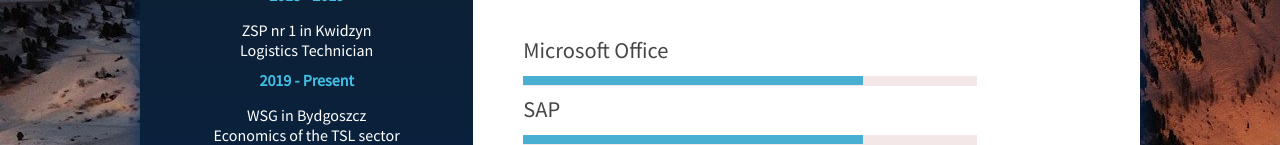
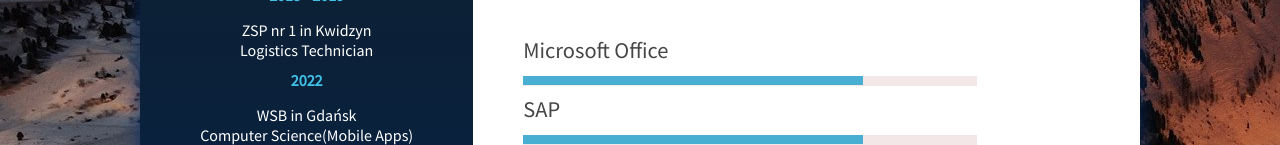
Before and after one commit to Halsik/CV, a plain HTML site: page index.html in a window 1280 px wide. Shown: the part 655-800 px from the top of the page. Drawn offline with nearby package versions, Linux system fonts and the light colour scheme.

Commit message:
Update index.html
school change

```diff
--- a/index.html
+++ b/index.html
@@ -40,9 +40,9 @@
                         <li class="text2">Logistics Technician</li>
                     </ul>
                     <ul>
-                        <li class="year">2019 - Present</li>
-                        <li class="text2">WSG in Bydgoszcz</li>
-                        <li class="text2">Economics of the TSL sector</li>
+                        <li class="year">2022</li>
+                        <li class="text2">WSB in Gdańsk</li>
+                        <li class="text2">Computer Science(Mobile Apps)</li>
                     </ul>
                     <ul>
                         <li class="year">2021 - 2021</li>
```
